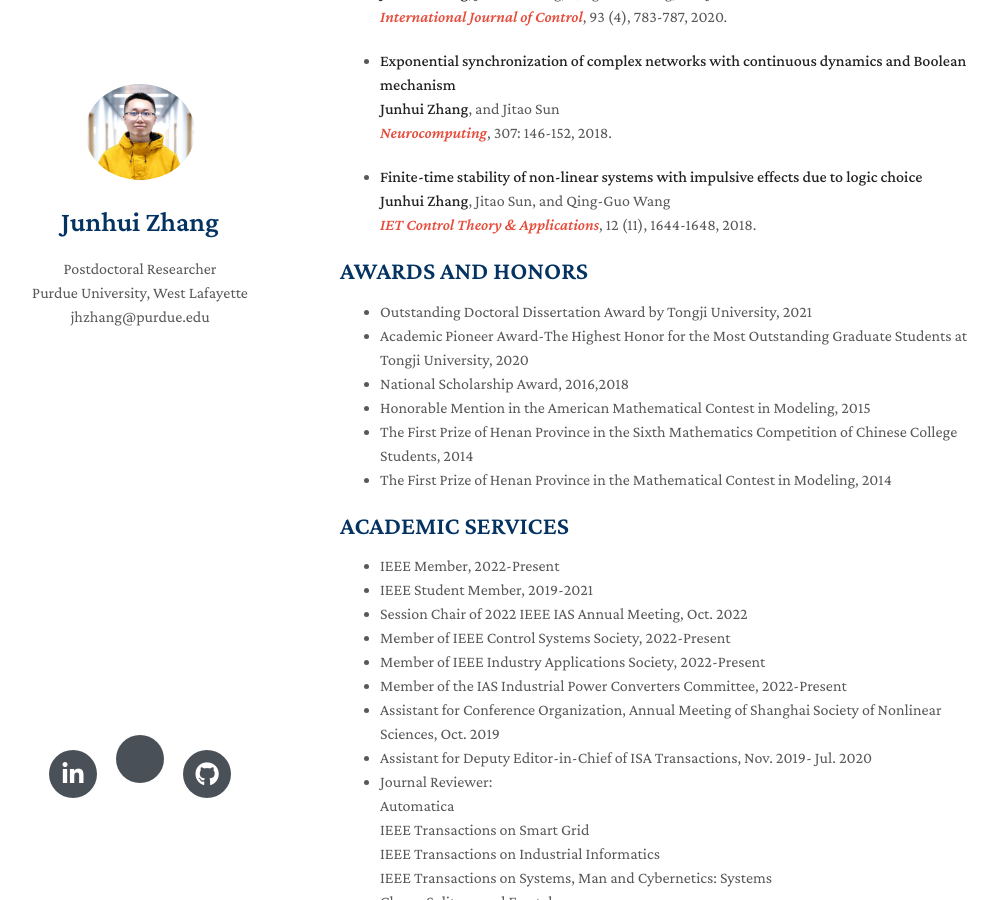
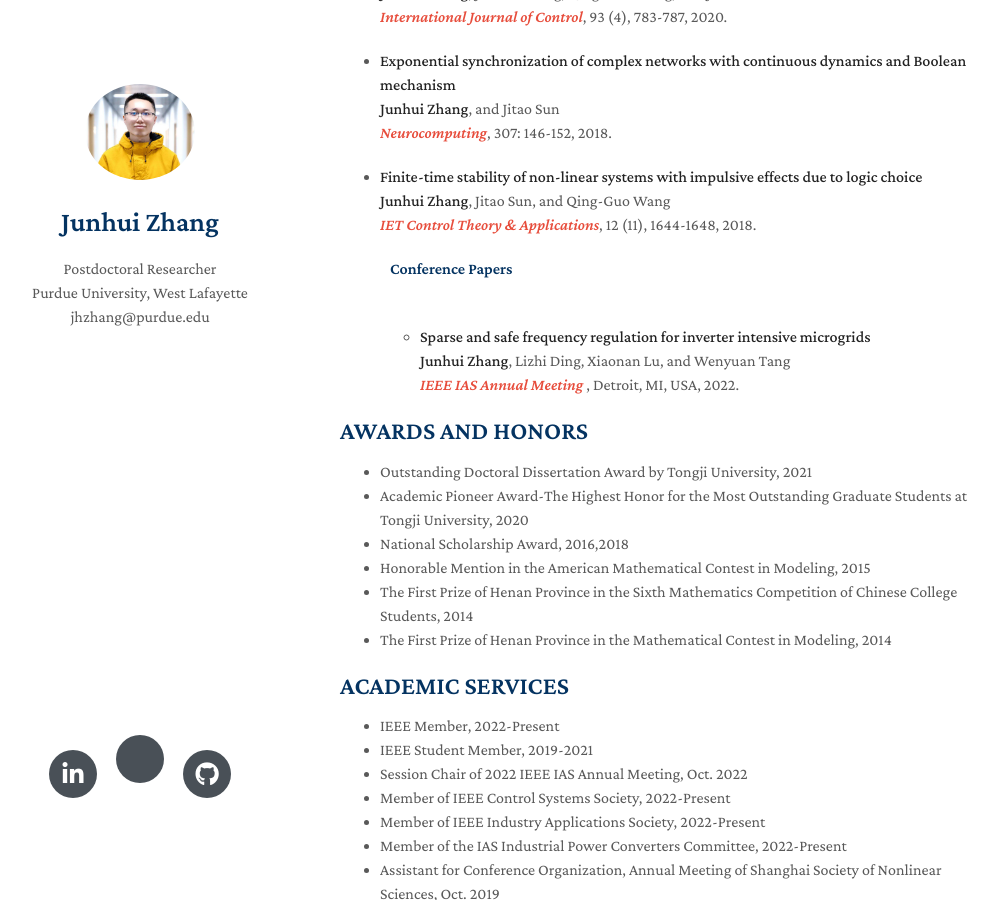
Before and after one commit to MrJUNHUIZHANG/Homepage, a Jekyll site: the page built from index.md, in a window 1280 px wide and 900 px high, scrolled down 1513 px. Shown: the whole window, without its empty margins (130-1128 px from the left). Built offline with Jekyll 4.4.1, drawn with Linux system fonts in a browser that asks for light colours; nearby versions of some CDN libraries; a style sheet for code colours, icons or effects is not loaded; our own code applies the rules of GitHub Pages for plain Markdown files; some of the changed text lies outside the part shown.

Commit message:
Update index.md

```diff
--- a/index.md
+++ b/index.md
@@ -15,7 +15,7 @@ I have six years of research experience in the control and optimization fields.
 - **[Aug. 2022]** I transferred to Purdue University as a Postdoctoral Researcher.
 
 ## Publications
-<h4 style="margin:0 10px 0;">Senior Program Committee</h4>
+<h4 style="margin:0 10px 0;">Journal Publications</h4>
 <br>
 
 - **Neural network-based control for RRP-based networked systems under DoS attacks with power interval**
@@ -91,6 +91,16 @@ I have six years of research experience in the control and optimization fields.
   <strong><i style="color:#e74d3c"> IET Control Theory & Applications</i></strong>, 12 (11), 1644-1648, 2018.
   <br>
 
+  <h4 style="margin:0 10px 0;">Conference Papers</h4>
+  <br>
+
+  - **Sparse and safe frequency regulation for inverter intensive microgrids**
+  <br>
+   **Junhui Zhang**, Lizhi Ding, Xiaonan Lu, and Wenyuan Tang
+  <br>
+  <strong><i style="color:#e74d3c">  IEEE IAS Annual Meeting </i></strong>, Detroit, MI, USA, 2022.
+  <br>
+
 ## AWARDS AND HONORS
 
 - Outstanding Doctoral Dissertation Award by Tongji University, 2021
```
